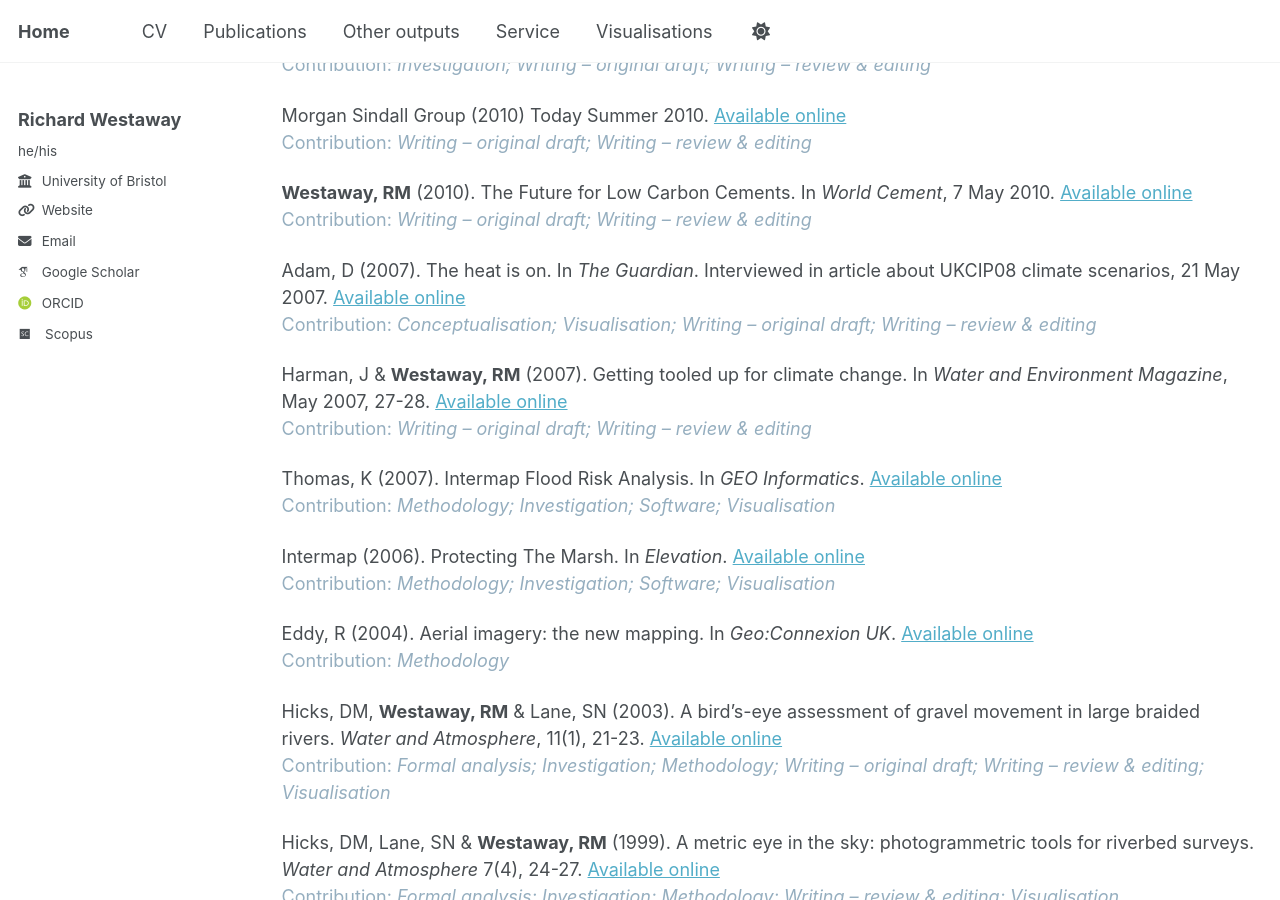
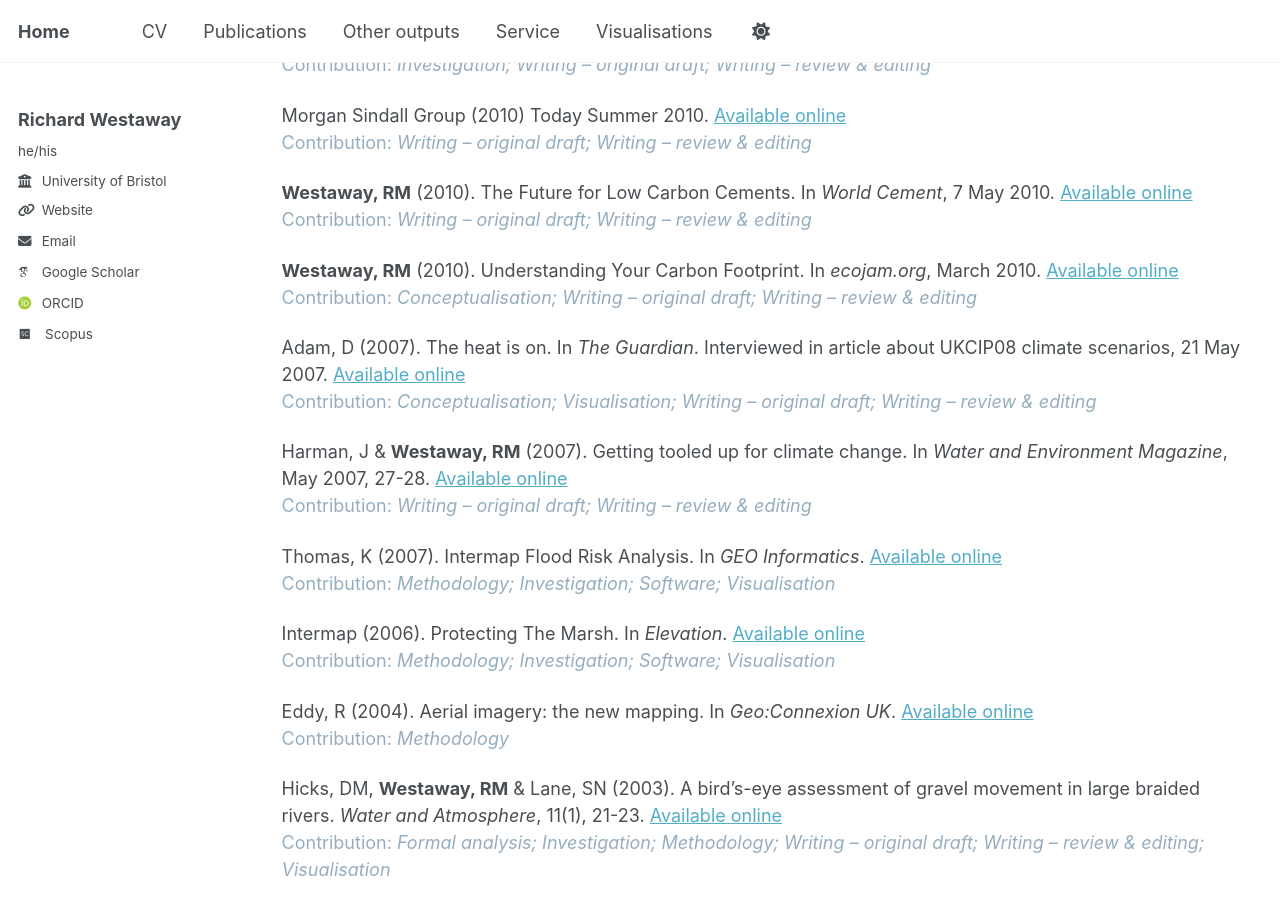
Before and after one commit to richardwestaway/richardwestaway.github.io, a Jekyll site: the page built from _pages/outputs.html, in a window 1280 px wide and 900 px high, scrolled down 10360 px. Built offline with Jekyll 4.4.1, drawn with Linux system fonts in a browser that asks for light colours; some web fonts are replaced.

Commit message:
Update outputs.html

```diff
--- a/_pages/outputs.html
+++ b/_pages/outputs.html
@@ -221,6 +221,8 @@ information package for the UK. Awareness-raising poster, March 2008. <a href="h
 
 <p><strong>Westaway, RM</strong> (2010). The Future for Low Carbon Cements. In <em>World Cement</em>, 7 May 2010. <a href="https://www.worldcement.com/europe-cis/07052010/the_future_for_low_carbon_cements/" target="_blank" rel="noopener">Available online</a><br /><span style="color: #95aebf;">Contribution: <em>Writing &ndash; original draft; Writing &ndash; review &amp; </em><em>editing</em></span></p>
 
+<p><strong>Westaway, RM</strong> (2010). Understanding Your Carbon Footprint. In <em>ecojam.org</em>, March 2010. <a href="https://web.archive.org/web/20100302155045/http://www.ecojam.org:80/interact/understanding-your-carbon-footprint" target="_blank" rel="noopener">Available online</a><br /><span style="color: #95aebf;">Contribution: <em>Conceptualisation; Writing &ndash; original draft; Writing &ndash; review &amp; </em><em>editing</em></span></p>
+
 <p>Adam, D (2007). The heat is on. In <em>The Guardian</em>.&nbsp;Interviewed in article about UKCIP08 climate scenarios, 21 May 2007. <a href="https://www.theguardian.com/environment/2007/may/21/climatechange.climatechangeenvironment" target="_blank" rel="noopener">Available online</a><br /><span style="color: #95aebf;">Contribution:&nbsp;<em>Conceptualisation; Visualisation; Writing &ndash; original draft; Writing &ndash; review &amp; editing</em></span></p>
 
 <p>Harman, J &amp; <strong>Westaway, RM</strong>&nbsp;(2007). Getting tooled up for climate change. In&nbsp;<em>Water and Environment Magazine</em>, May 2007, 27-28.&nbsp;<a href="https://richardwestaway.github.io/files/2007-getting-tooled-up-for-climate-change-ciwem.pdf" target="_blank" rel="noopener">Available online</a><br /><span style="color: #95aebf;">Contribution: <em>Writing &ndash; original draft; Writing &ndash; review &amp; editing</em></span></p>
@@ -228,7 +230,6 @@ information package for the UK. Awareness-raising poster, March 2008. <a href="h
 <p>Thomas, K (2007). Intermap Flood Risk Analysis. In&nbsp;<em>GEO Informatics</em>. <a href="https://web.archive.org/web/20091009004505/https://www.geoinformatics.com/blog/online-articles/intermap-flood-risk-analysis" target="_blank" rel="noopener">Available online</a><br /><span style="color: #95aebf;">Contribution: <em>Methodology; Investigation; Software; Visualisation</em></span></p>
 
 <p>Intermap (2006). Protecting The Marsh. In <em>Elevation</em>. <a href="https://web.archive.org/web/20070724085245/http://www.intermap.com/uploads/1181326438.pdf#page=2" target="_blank" rel="noopener">Available online</a><br /><span style="color: #95aebf;">Contribution: <em>Methodology; Investigation; Software; Visualisation</em></span></p>
-
 
 <p>Eddy, R (2004). Aerial imagery: the new mapping. In&nbsp;<em>Geo:Connexion UK</em>. <a href="https://richardwestaway.github.io/files/2004-GeoConnexionUK.PDF" target="_blank" rel="noopener">Available online</a><br /><span style="color: #95aebf;">Contribution: <em>Methodology</em></span></p>
 
```
